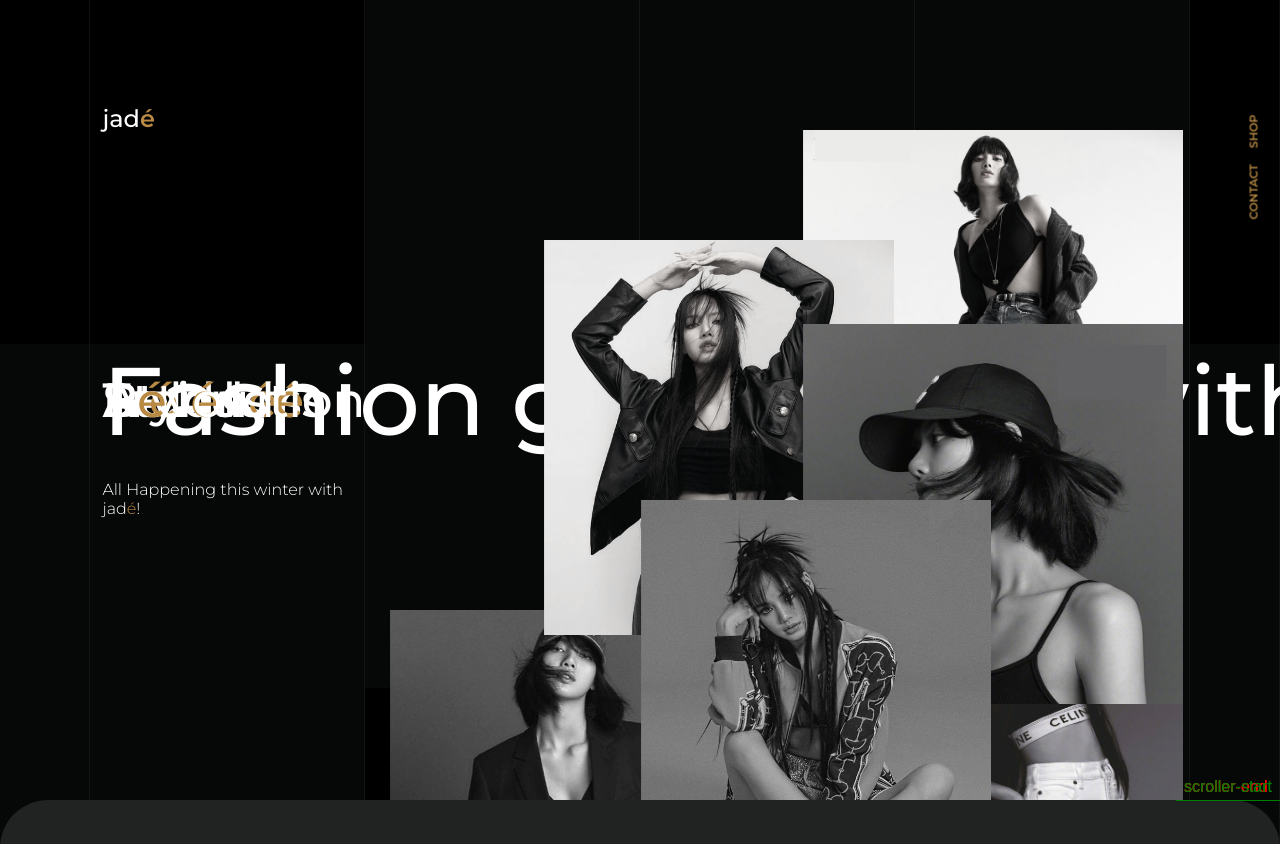
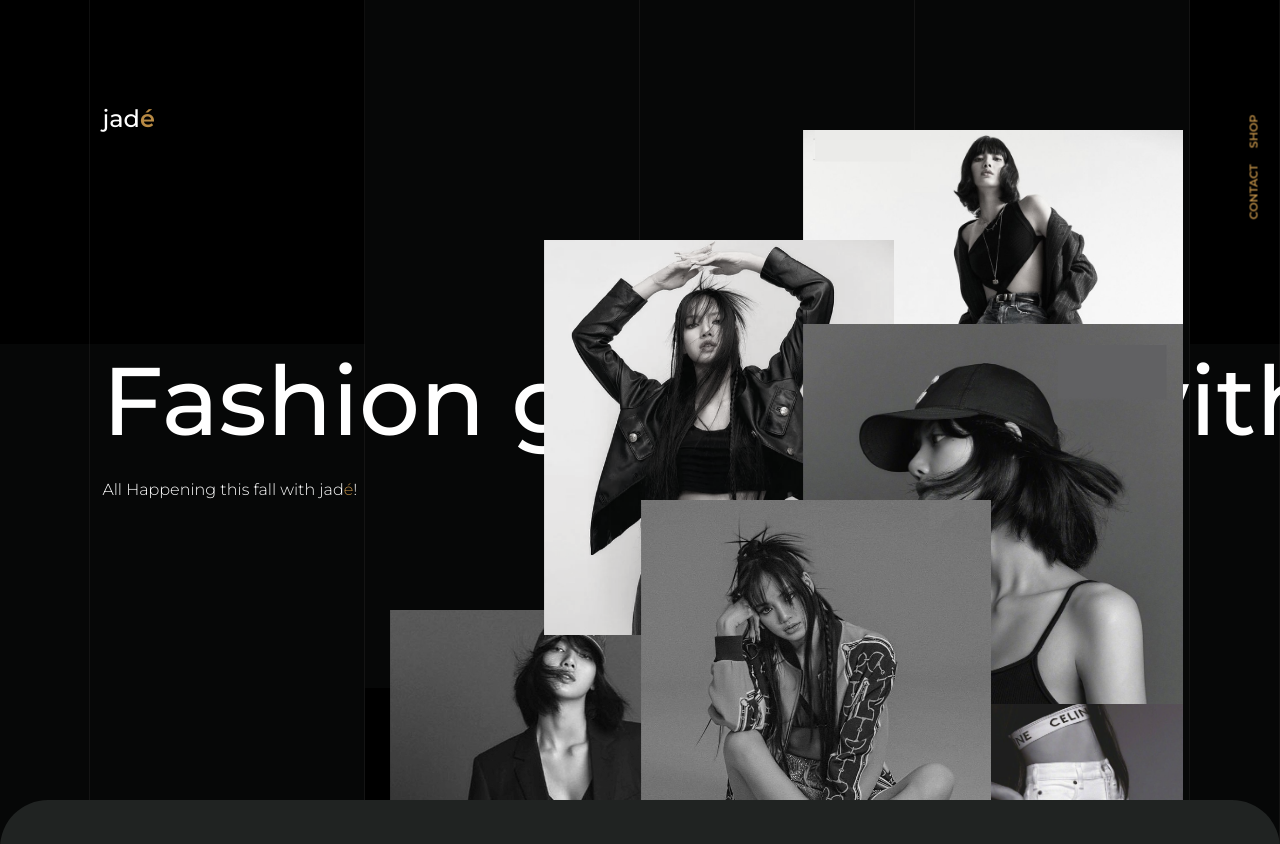
Before and after one commit to dubem-ji/jade-fashion, a React (Create React App) app in the folder client/: page / in a window 1280 px wide. Shown: the top 844 px of the page. Built offline with nearby package versions, Linux system fonts and the light colour scheme.

Commit message:
Update Landing.js

```diff
--- a/client/src/Components/Home/Landing.js
+++ b/client/src/Components/Home/Landing.js
@@ -42,11 +42,6 @@ const Landing = () => {
     const showJtwelve = useRef(null);
 
     // #Texts
-    const showJtitleOne = useRef(null);
-    const showJtitleTwo = useRef(null);
-    const showJtitleThree = useRef(null);
-    const showJtitleFour = useRef(null);
-    const showJtitleFive = useRef(null);
     const showJTone = useRef(null);
     const showJTtwo = useRef(null);
     const showJTthree = useRef(null);
@@ -294,7 +289,6 @@ const Landing = () => {
                 end: () => `5800`,
                 scrub: true,
                 toggleActions: 'restart pause reverse complete',
-                // markers: true,
             }
         },);
 
@@ -307,7 +301,6 @@ const Landing = () => {
                 end: () => `6800`,
                 scrub: true,
                 toggleActions: 'restart pause reverse complete',
-                // markers: true,
             }
         },);
 
@@ -320,7 +313,6 @@ const Landing = () => {
                 end: () => `7800`,
                 scrub: true,
                 toggleActions: 'restart pause reverse complete',
-                // markers: true,
             }
         },);
         gsap.to(jEight, {
@@ -332,7 +324,6 @@ const Landing = () => {
                 end: () => `8800`,
                 scrub: true,
                 toggleActions: 'restart pause reverse complete',
-                // markers: true,
             }
         },);
         gsap.to(jNine, {
@@ -344,7 +335,6 @@ const Landing = () => {
                 end: () => `9800`,
                 scrub: true,
                 toggleActions: 'restart pause reverse complete',
-                // markers: true,
             }
         },);
         gsap.to(jTen, {
@@ -356,7 +346,6 @@ const Landing = () => {
                 end: () => `10800`,
                 scrub: true,
                 toggleActions: 'restart pause reverse complete',
-                // markers: true,
             }
         },);
         gsap.to(jEleven, {
@@ -368,7 +357,6 @@ const Landing = () => {
                 end: () => `11800`,
                 scrub: true,
                 toggleActions: 'restart pause reverse complete',
-                // markers: true,
             }
         },);
         gsap.to(jTwelve, {
@@ -380,31 +368,9 @@ const Landing = () => {
                 end: () => `12800`,
                 scrub: true,
                 toggleActions: 'restart pause reverse complete',
-                // markers: true,
             }
         },);
 
-
-        // #Text animations
-        const jTitleOne = showJtitleOne.current;
-        // const jTitleTwo = showJtitleTwo.current;
-        // const jTitleThree = showJtitleThree.current;
-        // const jTitleFour = showJtitleFour.current;
-        // const jTitleFive = showJtitleFive.current;
-
-        gsap.to(jTitleOne, {
-            // opacity: '0.8',
-            display: 'none',
-            scrollTrigger: {
-                trigger: el,
-                start: () => `800`,
-                end: () => `2800`,
-                scrub: true,
-                toggleActions: 'restart pause reverse complete',
-                markers: true,
-                toggleClass: 'hide',
-            }
-        },);
 
 
     }, [])
@@ -418,7 +384,7 @@ const Landing = () => {
                     <h1 ref={scrollText}>Fashion gone rogue with jad<span>é</span> - 2023 collection</h1>
                 </div>
                 <h3 ref={scrollDescrip} className='descrip-text'>
-                    All Happening this winter with jad<span>é</span>!
+                    All Happening this fall with jad<span>é</span>!
                 </h3>
                 <div ref={movePhotoFive} className="photo" id='five'><img src={photoFive} alt="" /></div>
                 <div ref={movePhotoSix} className="photo" id="six"><img src={photoSix} alt="" /></div>
@@ -433,20 +399,8 @@ const Landing = () => {
             <div className='jacket'>
                 <div className="content">
                     <div>
-                        <div className="title" ref={showJtitleOne}>
-                            <h1>Boldn<span>é</span>ss</h1>
-                        </div>
-                        <div className="title" ref={showJtitleTwo}>
-                            <h1>Tr<span>é</span>nds</h1>
-                        </div>
-                        <div className="title" ref={showJtitleThree}>
-                            <h1>Attitud<span>é</span></h1>
-                        </div>
-                        <div className="title" ref={showJtitleFour}>
-                            <h1>Styl<span>é</span></h1>
-                        </div>
-                        <div className="title" ref={showJtitleFive}>
-                             <h1>R<span>é</span>volution</h1>
+                        <div className="title">
+                            {/* <h1>Tr<span>é</span>nd</h1> */}
                         </div>
                     </div>
                     <div className="j-images">
```
